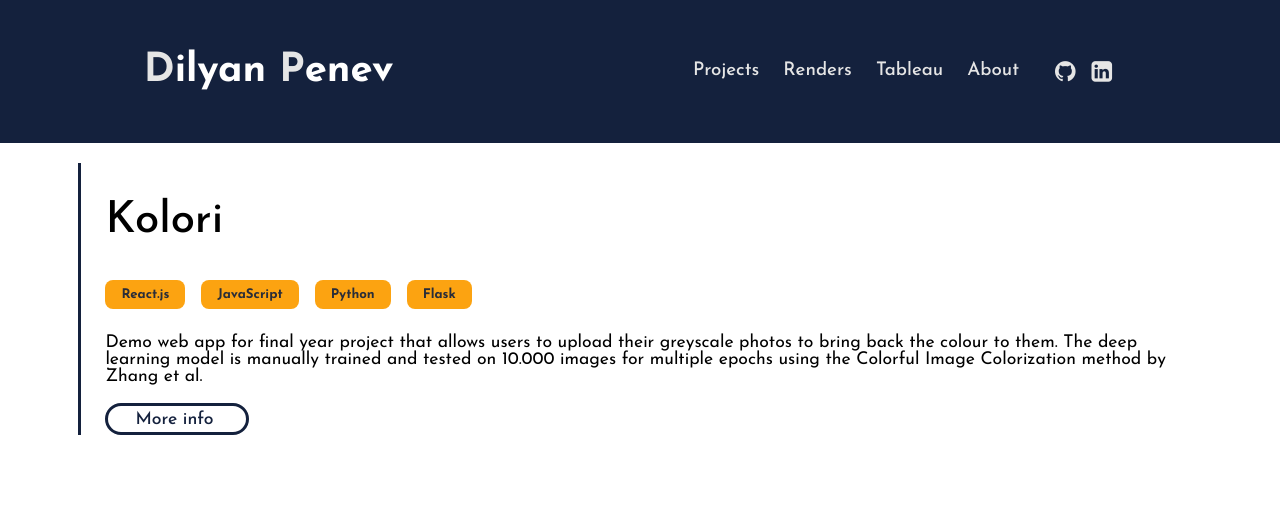
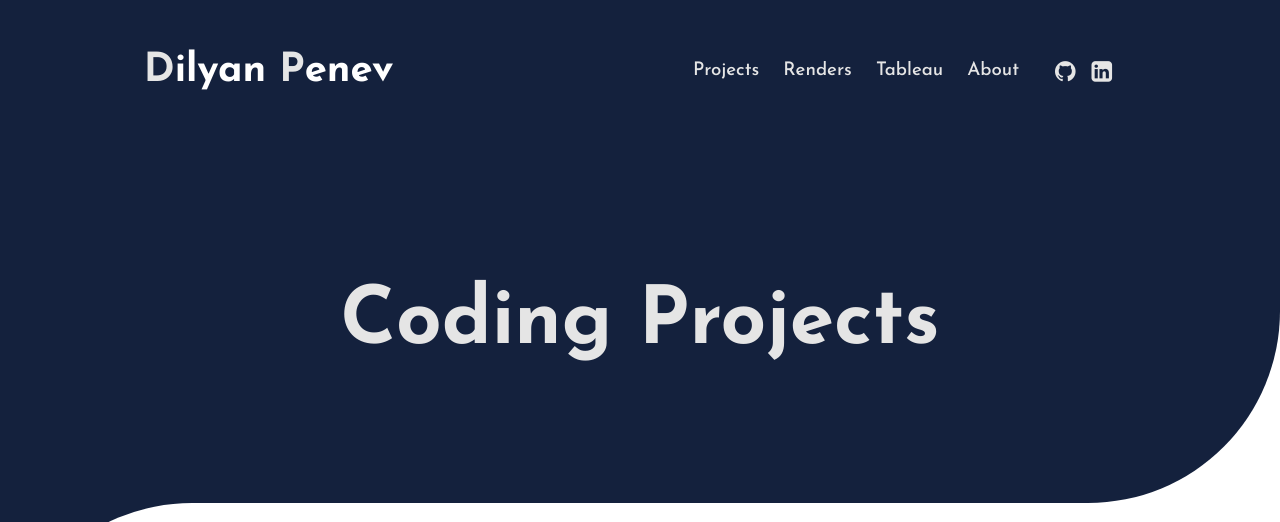
Before and after one commit to dilyanpenev/dilyanpenev.github.io, a React app: page /coding in a window 1280 px wide. Shown: the top 522 px of the page. Built offline with nearby package versions, Linux system fonts and the light colour scheme; grey boxes are pictures that could not be loaded.

Commit message:
Add hero title

```diff
--- a/src/js/views/CodingPage.js
+++ b/src/js/views/CodingPage.js
@@ -5,6 +5,13 @@ function CodingPage(props) {
 
     return (
         <div className="renders-page">
+            <section className="hero-section">
+                <div className="hero-wrapper">
+                    <h1 className="hero-title">
+                        Coding Projects
+                    </h1>
+                </div>
+            </section>
             {SectionData.map(section => {
                 return CodingPageSection({
                     key: section.id,
--- a/src/js/views/RendersPage.js
+++ b/src/js/views/RendersPage.js
@@ -5,6 +5,13 @@ function RendersPage(props) {
 
     return (
         <div className="renders-page">
+            <section className="hero-section">
+                <div className="hero-wrapper">
+                    <h1 className="hero-title">
+                        Rendering Projects
+                    </h1>
+                </div>
+            </section>
             {SectionData.map(section => {
                 return RendersPageSection({
                     key: section.id,
--- a/src/scss/_renderspage.scss
+++ b/src/scss/_renderspage.scss
@@ -1,5 +1,28 @@
 .renders-page {
     position: relative;
+
+    .hero-section {
+        min-height: 45vh;
+        background-color: $dark-blue;
+        position: relative;
+        border-bottom-right-radius: 15vw;
+        @include sectionCrops($dark-blue, $white);
+        display: flex;
+        align-items: center;
+        justify-content: center;
+
+        .hero-wrapper {
+            text-align: center;
+
+            .hero-title {
+                margin: 0;
+                color: $platinum;
+                font-size: 10vh;
+                line-height: 1em;
+                font-family: $font-title;
+            }
+        }
+    }
 
     &__section {
         display: flex;
```
